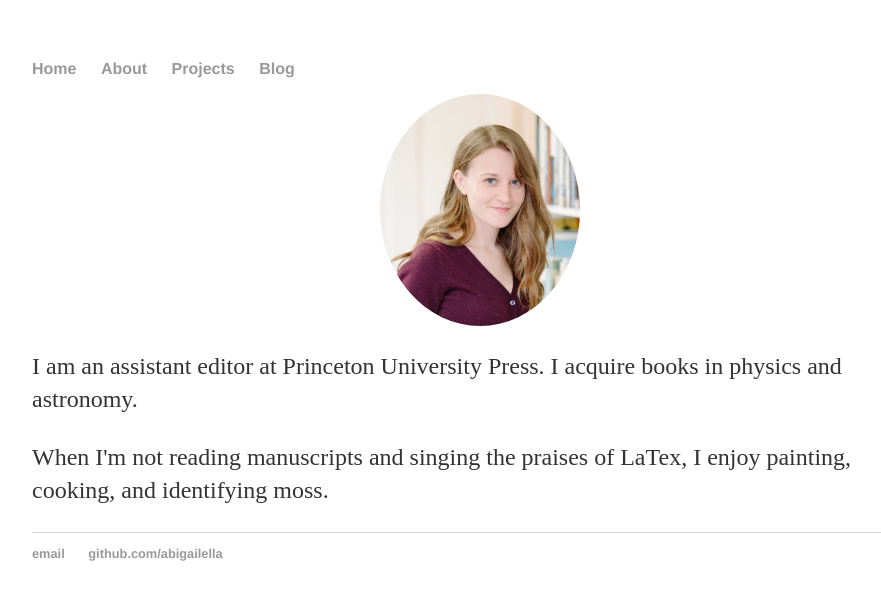
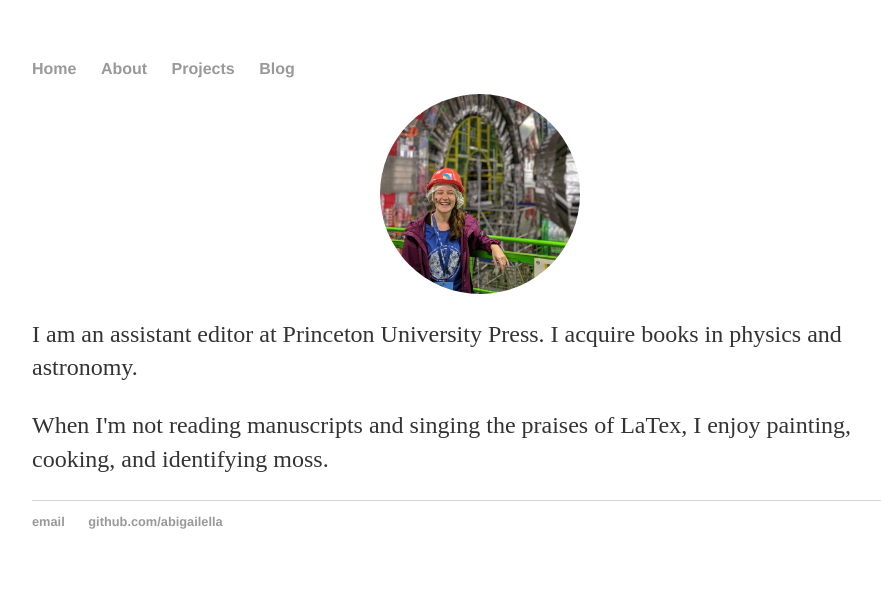
Before and after one commit to abigailella/abigailella.github.io, a Jekyll site: the page built from about.html, in a window 1280 px wide. Shown: the top 600 px of the page, without its empty margins (160-1041 px from the left). Built offline with Jekyll 4.4.1, drawn with Linux system fonts in a browser that asks for light colours.

Commit message:
Update about.html

```diff
--- a/about.html
+++ b/about.html
@@ -18,7 +18,7 @@ img {
 <body>
 
 
-<img src="headshot.jpg" alt="Avatar" style="width:200px">
+<img src="headshot2.jpg" alt="Avatar" style="width:200px">
 <p> I am an assistant editor at Princeton University Press. I acquire books in physics and astronomy.
 					</p>
 <p>When I'm not reading manuscripts and singing the praises of LaTex, I enjoy painting, cooking, and identifying moss.</p>
```
